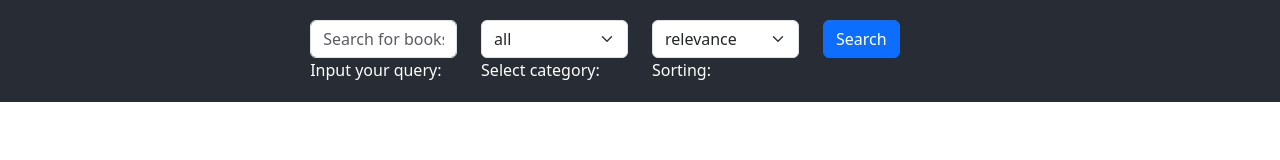
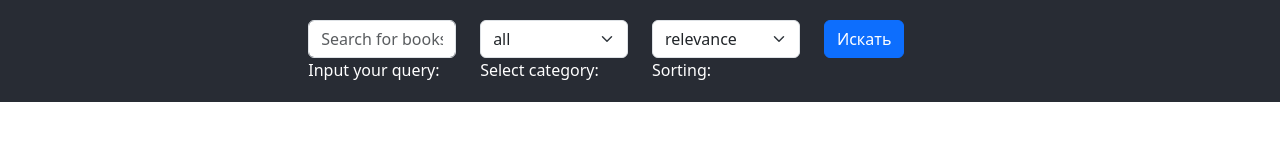
Before and after one commit to ivan-nor/test-book-search-app, a React (Create React App) app: page / in a window 1280 px wide. Shown: the top 160 px of the page. Built offline with nearby package versions, Linux system fonts and the light colour scheme.

Commit message:
fix link button text

```diff
--- a/src/components/BookPage.jsx
+++ b/src/components/BookPage.jsx
@@ -63,7 +63,7 @@ function BookPage({ match }) {
         {book.volumeInfo.publisher}
       </p>
 
-      <Link to="/">Back to Search Results</Link>
+      <Link to="/">Назад к результатам поиска</Link>
     </div>
   );
 }
--- a/src/components/SearchForm.jsx
+++ b/src/components/SearchForm.jsx
@@ -55,7 +55,7 @@ function SearchForm({ onSearch }) {
         </Col>
         <Col>
           <Button variant="primary" type="submit">
-            Search
+            Искать
           </Button>
         </Col>
       </Row>
```
